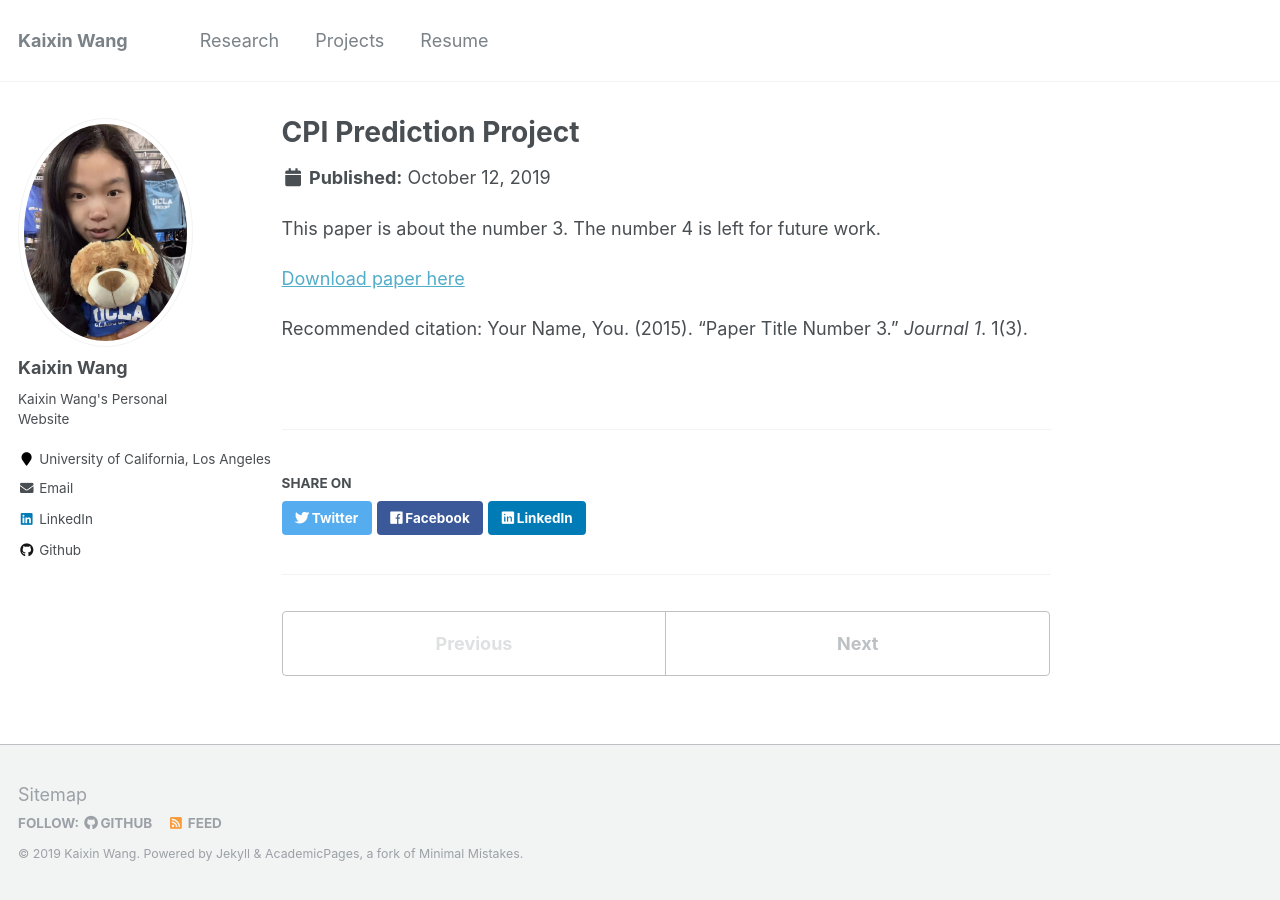
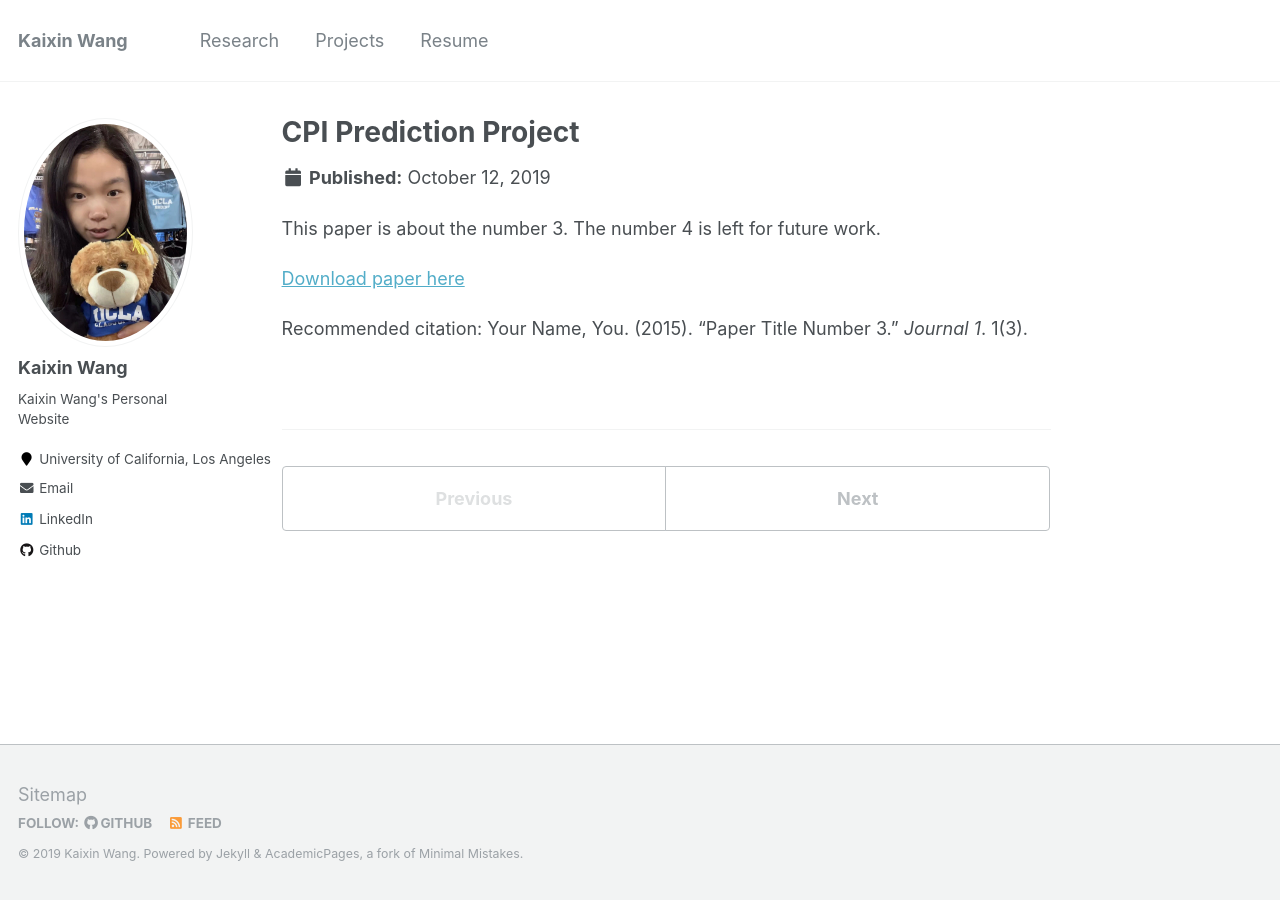
Before and after one commit to kaixin-wang/kaixin-wang.github.io, a Jekyll site: the page built from _projects/CPIPrediction.md, in a window 1280 px wide. Built offline with Jekyll 4.4.1, drawn with Linux system fonts in a browser that asks for light colours; some of the changed lines change nothing that is shown.

Commit message:
Update _config.yml

```diff
--- a/_config.yml
+++ b/_config.yml
@@ -255,7 +255,7 @@
     values:
       layout: single
       author_profile: true
-      share: true
+      share: false
  # _projects
   - scope:
       path: ""
@@ -263,7 +263,7 @@
     values:
       layout: single
       author_profile: true
-      share: true
+      share: false
 
 # Sass/SCSS
 sass:
```
